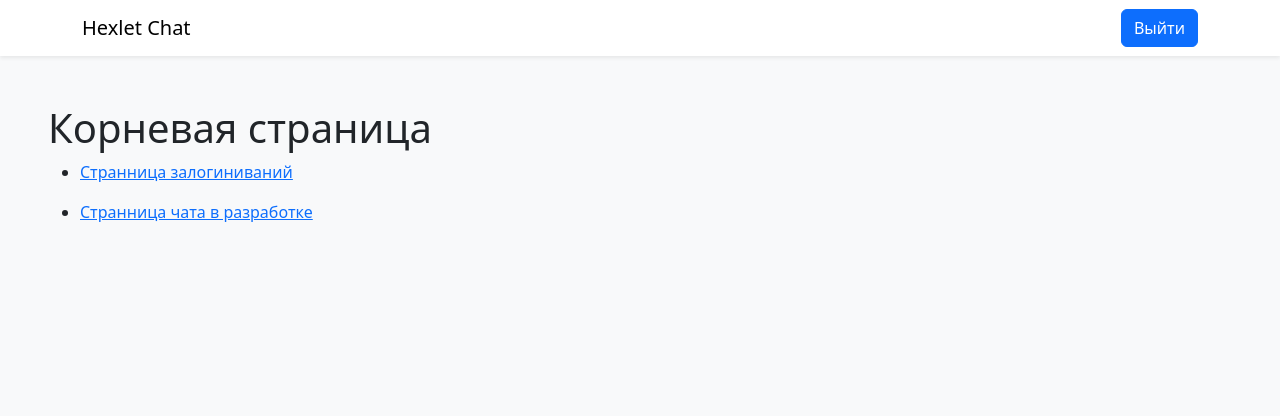
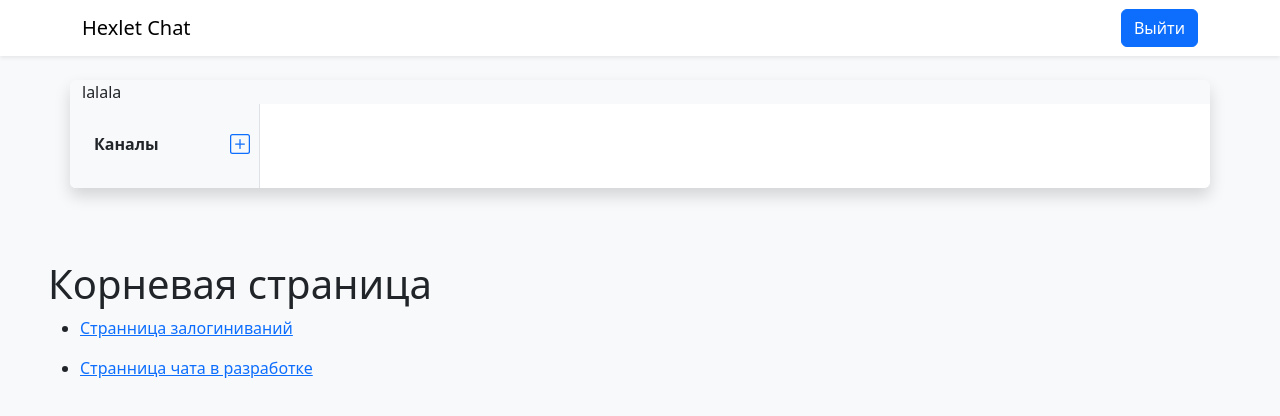
Before and after one commit to SamIvan-ark/dom-react-redux-project-lvl4, a React (Create React App) app in the folder frontend/: page / in a window 1280 px wide. Shown: the top 416 px of the page. Built offline with nearby package versions, Linux system fonts and the light colour scheme; sample sign-in values are in the browser's storage.

Commit message:
Add sketch of Chat component, insert it into page

```diff
--- /dev/null
+++ b/frontend/src/components/Chat.jsx
@@ -0,0 +1,24 @@
+import { Button } from 'react-bootstrap';
+import { PlusSquare } from 'react-bootstrap-icons';
+
+const Chat = () => {
+  const a = 'lalala';
+  return (
+    <div className="container h-100 my-4 overflow-hidden rounded shadow">
+      {a}
+      <div className="row h-100 bg-white flex-md-row">
+        <div className="col-4 col-md-2 border-end px-0 bg-light flex-column h-100 d-flex">
+          <div className="d-flex mt-1 justify-content-between mb-2 ps-4 pe-2 p-4">
+            <b>Каналы</b>
+            <Button type="button" variant="group-vertical" className="p-0 text-primary">
+              <PlusSquare size={20} />
+              <span className="visually-hidden">+</span>
+            </Button>
+          </div>
+        </div>
+      </div>
+    </div>
+  );
+};
+
+export default Chat;
--- a/frontend/src/pages/MainPage.jsx
+++ b/frontend/src/pages/MainPage.jsx
@@ -1,10 +1,12 @@
 import React from 'react';
 import { Link } from 'react-router-dom';
 import Navbar from '../components/Navbar';
+import Chat from '../components/Chat';
 
 const MainPage = () => (
   <div className="p-0">
     <Navbar />
+    <Chat />
     <div className="d-flex flex-column h-100 p-5">
       <h1>Корневая страница</h1>
       <ul>
```
